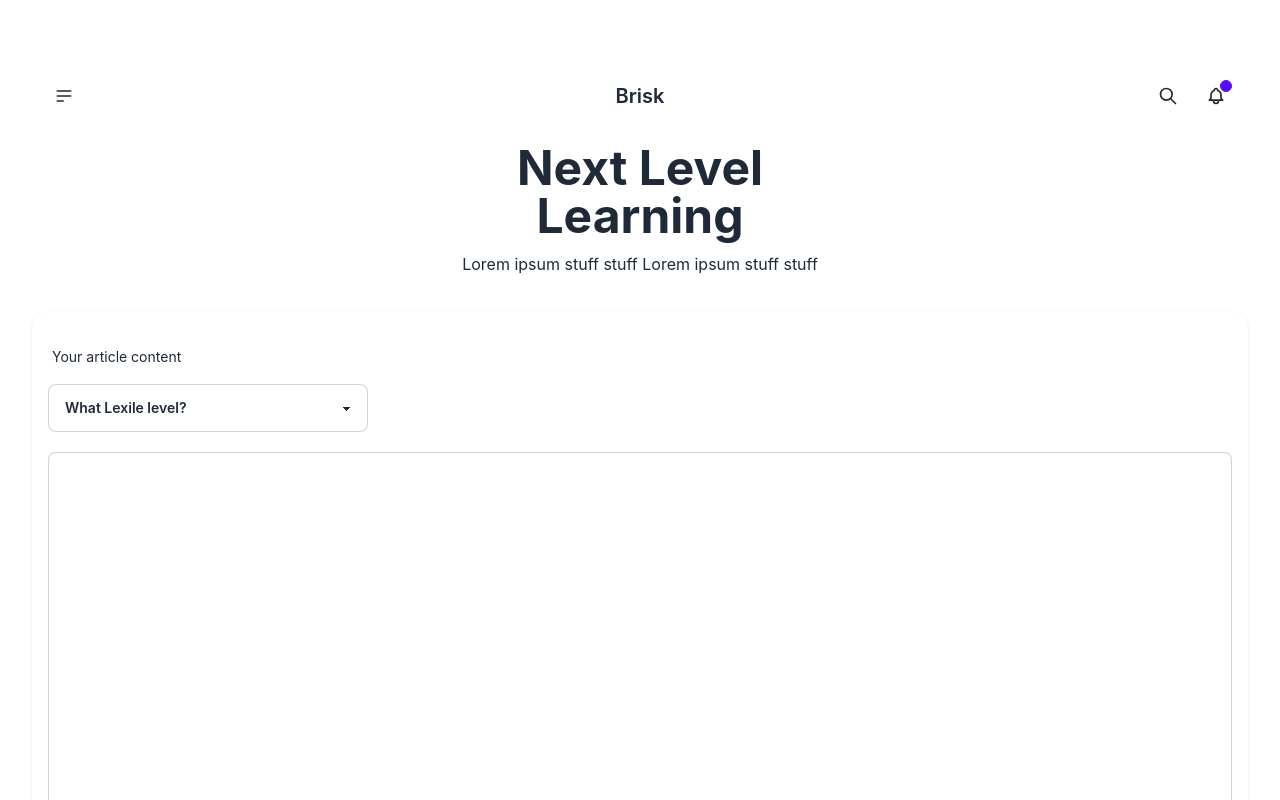
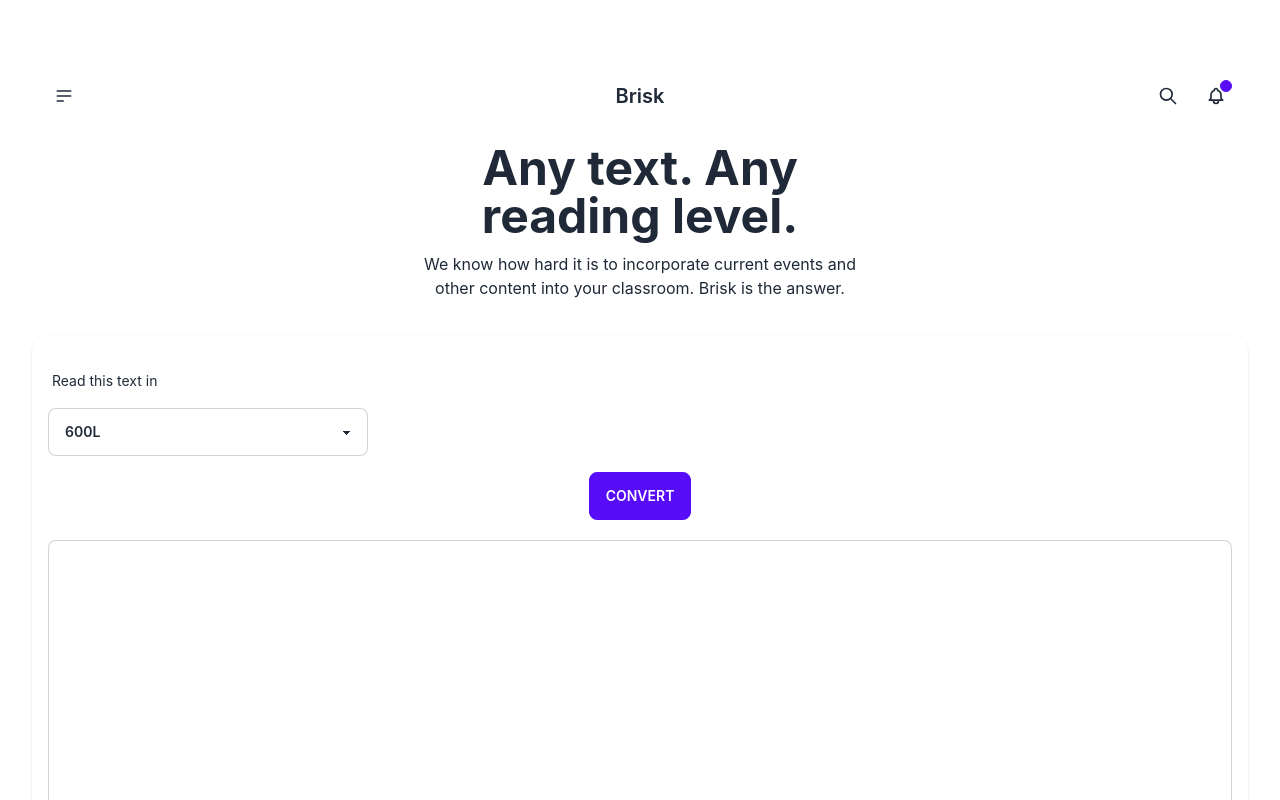
Before and after one commit to jnfang/brisk-learning, a Next.js app in the folder brisk-fe/: page / in a window 1280 px wide. Shown: the top 800 px of the page. Built offline with nearby package versions, Linux system fonts and the light colour scheme.

Commit message:
Copy changes, button move

```diff
--- a/brisk-fe/pages/index.tsx
+++ b/brisk-fe/pages/index.tsx
@@ -1,6 +1,7 @@
 import Head from 'next/head'
 import Image from 'next/image'
 import React from 'react';
+import { Row, Col, Container } from 'react-bootstrap';
 import { useState } from 'react';
 import styles from '../styles/Home.module.css'
 
@@ -38,15 +39,8 @@
     console.log(result);
   };
 
-  return (
-    <div className={styles.container}>
-      <Head>
-        <title>Brisk</title>
-        <meta name="description" content="AI generated content across reading levels" />
-        <link rel="icon" href="/favicon.ico" />
-      </Head>
-
-      <main className={styles.main}>
+  const NavBar = () => {
+    return(
       <div className="navbar bg-base-100">
         <div className="navbar-start">
           <div className="dropdown">
@@ -75,35 +69,55 @@
           </button>
         </div>
       </div>
+    )
+  }
 
-
+  const HeaderDetails = () => {
+    return(
       <div className="hero h-30">
         <div className="hero-content text-center ">
           <div className="max-w-md">
-                  <h1 className="text-5xl font-bold">Next Level Learning</h1>
-                  <p className="py-3">Lorem ipsum stuff stuff Lorem ipsum stuff stuff </p>
+            <h1 className="text-5xl font-bold">Any text. Any reading level.</h1>
+            <p className="py-3">We know how hard it is to incorporate current events and other content into your classroom. Brisk is the answer.</p>
           </div>
         </div>
       </div>
+    )
+  }
 
-           <div className="artboard artboard-demo my-2 min-h-screen">
-          <form className="form-control w-full p-4" onSubmit={handleSubmit}>
-            <div className="form-control">
-              <label className="label adjacent-input" >
-                <span className="label-text adjacent-input">Your article content</span>
-              </label>
+  const DropDown = () => {
+    return(
       <select name="lexile" className="select adjacent-input select-bordered w-full my-2 max-w-xs">
-                <option disabled selected>What Lexile level?</option>
-                <option value='500'>500L</option>
         <option value='600'>600L</option>
         <option value='700'>700L</option>
         <option value='800'>800L</option>
         <option value='800'>900L</option>
         <option value='1000'>1000L</option>
+        <option value='1100'>1100L</option>
+        <option value='1200'>1200L</option>
       </select>
+    )
+  }
+
+  return (
+    <div className={styles.container}>
+      <Head>
+        <title>Brisk</title>
+        <meta name="description" content="AI generated content across reading levels" />
+        <link rel="icon" href="/favicon.ico" />
+      </Head>
+      <main className={styles.main}>
+          <NavBar></NavBar>
+          <HeaderDetails></HeaderDetails>
+          <div className="artboard artboard-demo my-2 min-h-screen">
+            <form className="form-control w-full p-4" onSubmit={handleSubmit}>
+              <div className="form-control">
+                <label className="label adjacent-input" >
+                  <span className="label-text adjacent-input">Read this text in</span>
+                </label>
+                <DropDown></DropDown>
+                <button type="submit" className="generate-btn btn btn-primary my-2">Convert</button>
                 <textarea name="article" className="textarea article-height textarea-bordered w-full my-3"></textarea>
-              <button type="submit" className="generate-btn btn btn-primary my-2">Transform</button>
-
               </div>
             </form>
           </div>
```
Lines whose indentation alone changed are shown as unchanged.
